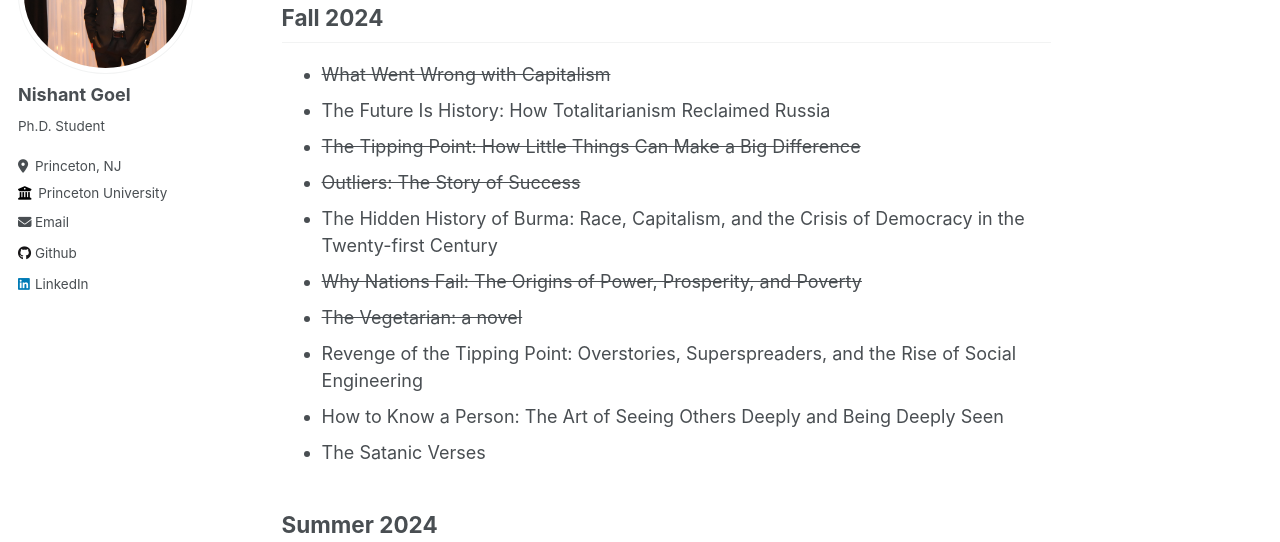
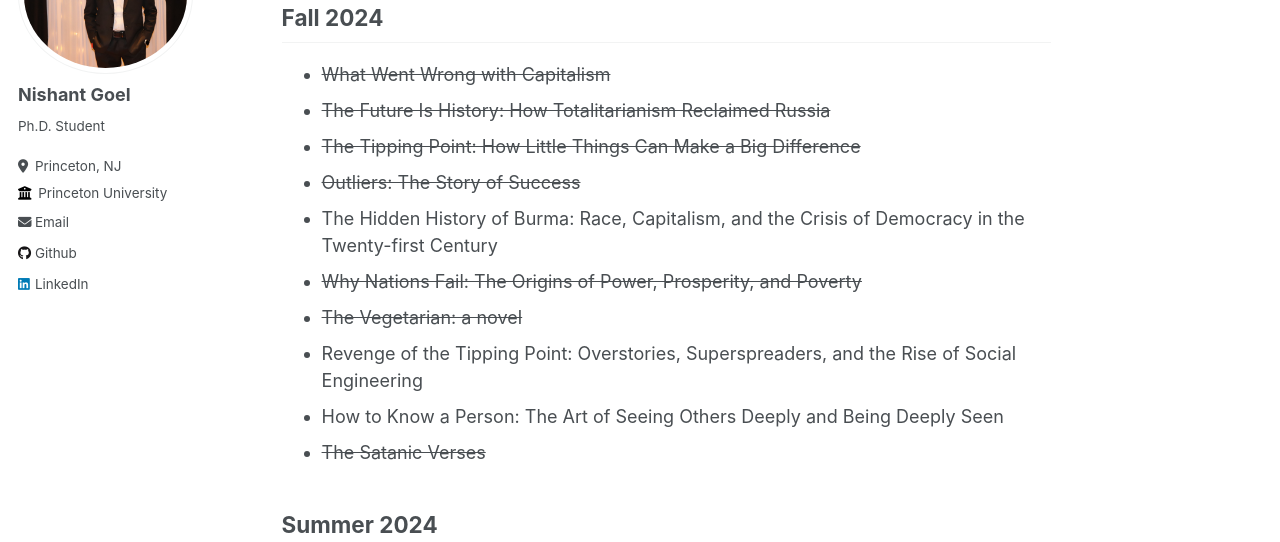
Before and after one commit to nish-goel/nish-goel.github.io, a Jekyll site: the page built from _pages/markdown.md, in a window 1280 px wide. Shown: the part 189-731 px from the top of the page. Built offline with Jekyll 4.4.1, drawn with Linux system fonts in a browser that asks for light colours.

```diff
--- a/_pages/markdown.md
+++ b/_pages/markdown.md
@@ -9,7 +9,7 @@ redirect_from:
 
 ## Fall 2024
 * ~~What Went Wrong with Capitalism~~
-* The Future Is History: How Totalitarianism Reclaimed Russia
+* ~~The Future Is History: How Totalitarianism Reclaimed Russia~~
 * ~~The Tipping Point: How Little Things Can Make a Big Difference~~
 * ~~Outliers: The Story of Success~~
 * The Hidden History of Burma: Race, Capitalism, and the Crisis of Democracy in the Twenty-first Century
@@ -17,7 +17,7 @@ redirect_from:
 * ~~The Vegetarian: a novel~~
 * Revenge of the Tipping Point: Overstories, Superspreaders, and the Rise of Social Engineering
 * How to Know a Person: The Art of Seeing Others Deeply and Being Deeply Seen
-* The Satanic Verses
+* ~~The Satanic Verses~~
 
 
 ## Summer 2024
```
